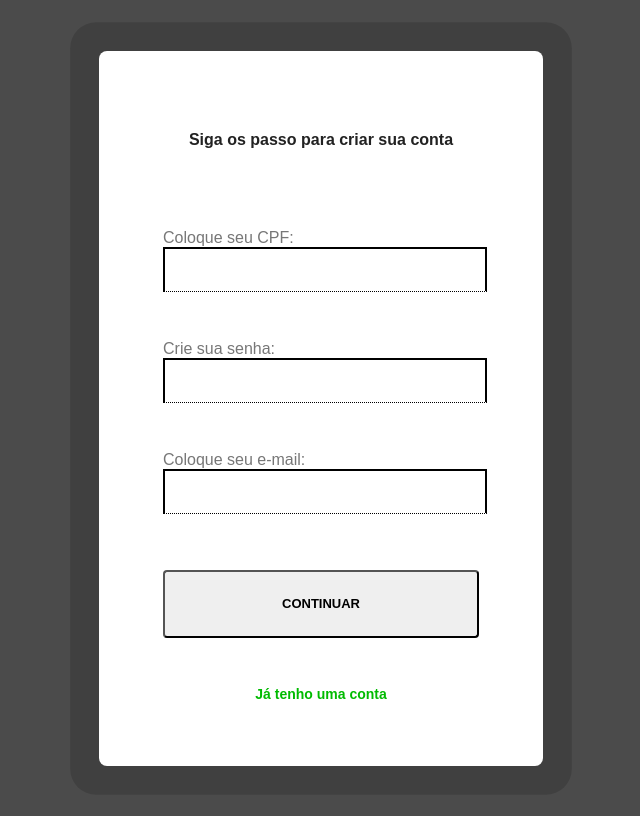
After one commit to Alexandre1111111111/Pedagogia, a PHP site: page /Criar.php in a window 1280 px wide. The commit adds this page. Shown: the whole page, without its empty margins (319-959 px from the left). Run offline with PHP 8.4, Linux system fonts and the light colour scheme.

Commit message:
Add files via upload

```diff
--- /dev/null
+++ b/Criar.php
@@ -0,0 +1,24 @@
+<?php
+    include("banco.php");
+    session_start();
+?>
+<!DOCTYPE html>
+<html lang="pt-br">
+<head>
+    <meta charset="UTF-8">
+    <meta name="viewport" content="width=device-width, initial-scale=1.0">
+    <title>Crie sua conta</title>
+    <link rel="stylesheet" href="style.css">
+    <link rel="Icon" href="">
+</head>
+<body>
+<form action=>
+    <p>Siga os passo para criar sua conta</p>
+    <label for="Cpf">Coloque seu CPF:<input type="text" id="cpf"/></label>
+    <label for="Senha">Crie sua senha:<input type="password" id="senha"/></label>
+    <label for="email">Coloque seu e-mail:<input type="text" id="email"/></label>
+    <button>Continuar</button>
+    <a href="index.html">Já tenho uma conta </a>
+</form>
+</body>
+</html>
--- a/style.css
+++ b/style.css
@@ -0,0 +1,91 @@
+body{
+    min-height: 100vh;
+    background: #4b4b4b;
+    font-family: sans-serif;
+    display: flex;
+    align-items: center;
+    justify-content: center;
+}
+p {
+    font-size: 1.   3125rem;
+    font-weight: 700;
+    color: #222;
+    margin-bottom: 5rem;
+}
+form{
+    display: flex;
+    flex-direction: column;
+    align-items: center;
+    justify-content: center;
+    width: 25%;
+    background: #fff;
+    padding: 4rem;
+    border-radius: 0.5rem;
+    box-shadow: 0 0 0 1.8rem rgba(0, 0, 0, 0.15);
+}
+label {
+    width: 100%;
+    color: #777;
+    transition: 0.15s linear;
+}
+
+label:focus-within{
+    color:  #00bb00;
+}
+
+input {
+    font-size: 1 .1875rem;
+    color: #404040;
+    width: 100%;
+    border: 0.3vh solid #000;
+    border-color: #000000;
+    border-bottom-width: 1px;
+    border-bottom-style: dotted;
+    margin-bottom: 3rem;
+    transition: 0.15s linear;
+    height: 5vh;
+}
+
+button {
+    font-size: 0.8125rem;
+    line-height: 2rem;
+    font-weight: 700;
+    text-transform: uppercase;
+    width: 100%;
+    padding: 1rem 2rem;
+    cursor: pointer;
+    color: #000000;
+    background: 1px solid currentColor;
+    border-radius: 4px;
+    border-radius: 4px;
+    margin-top: 0.5rem;
+    transition: 0.25s;
+}
+button:hover,
+button:focus {
+    outline: none;
+    background: #00ad00;
+    color: #fff;
+}
+
+a {
+    text-decoration: none;
+    color: #00bb00;
+    font-size: 0.875rem;
+    font-weight: 600;
+    transition: 0.3s;
+}
+
+a:hover,
+a:focus {
+    outline: none;
+    color: #000;
+}
+
+a:first-of-type{
+    margin-top: 3rem;
+}
+
+a + a{
+    margin-top: 1.125rem;
+}
```
Also changed, not shown: esqueci.php (added, +21 -0 lines), index.php (+10 -3 lines).
